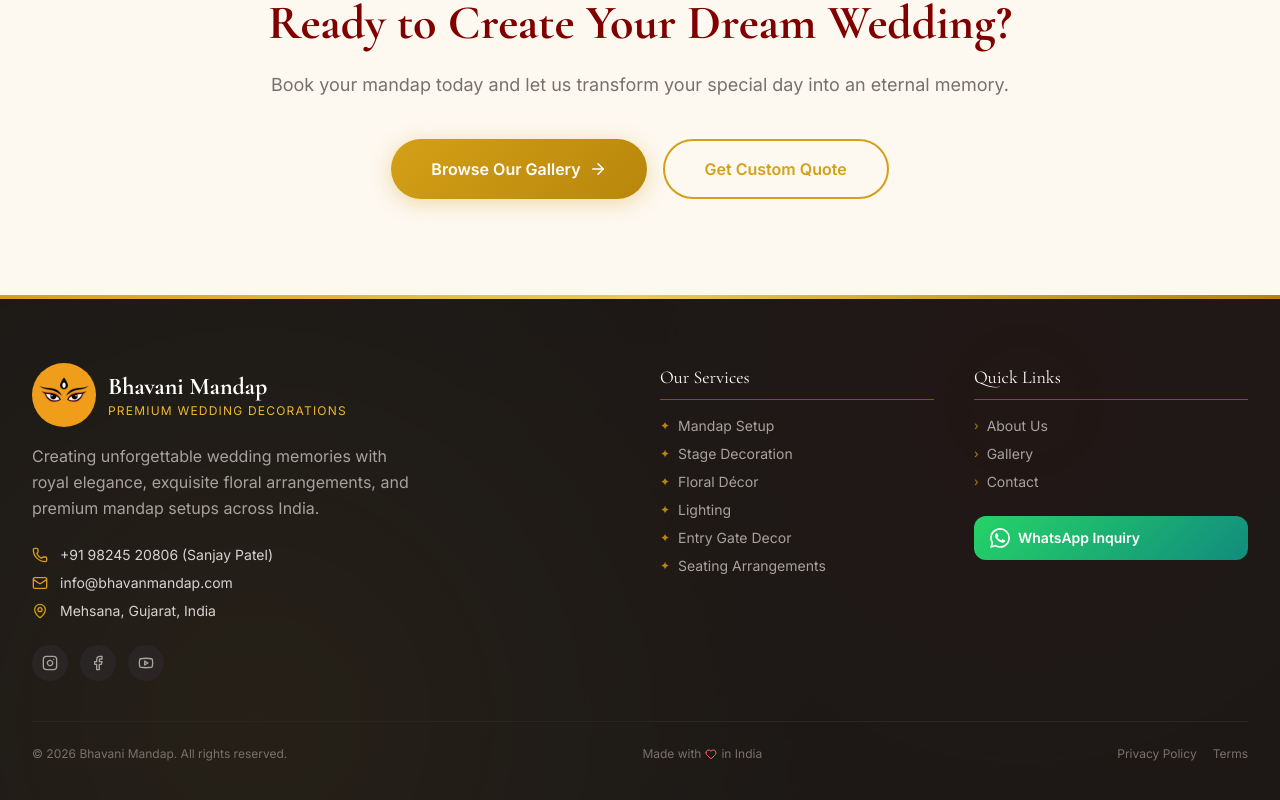
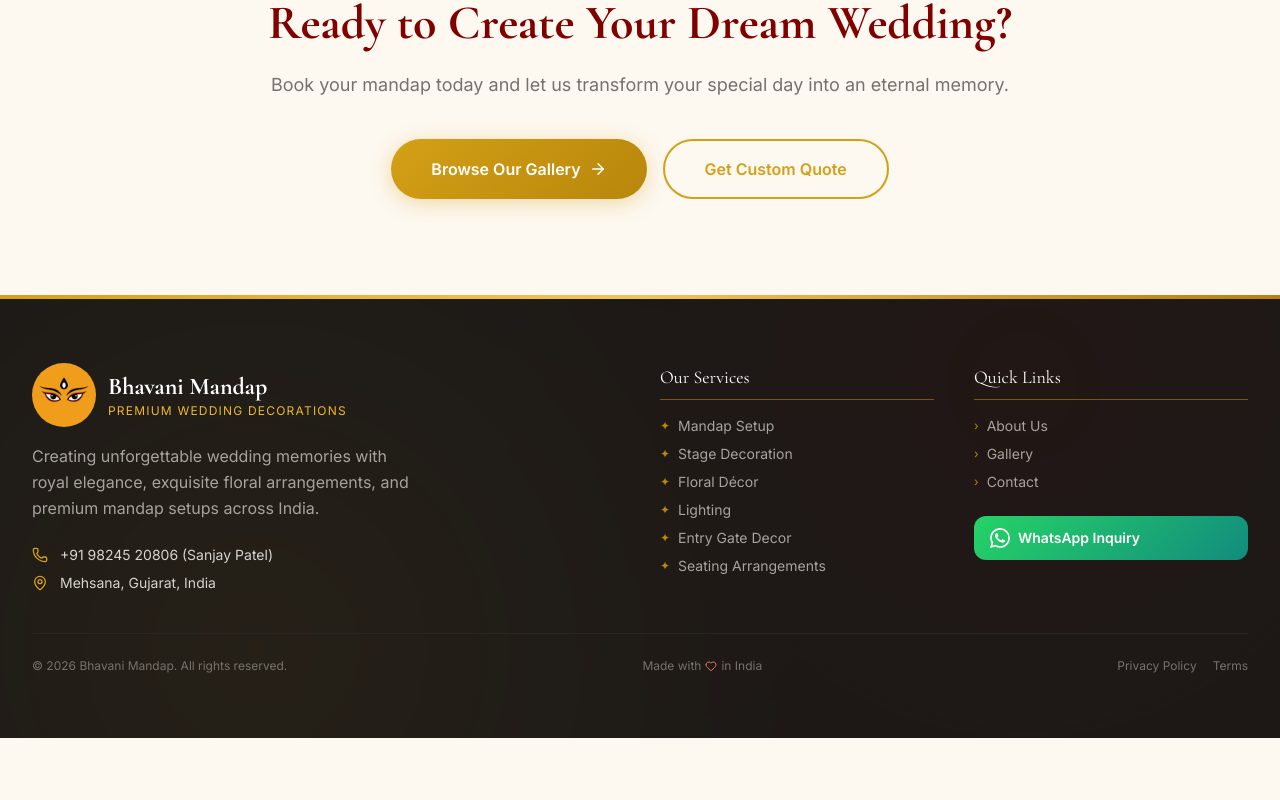
Before and after one commit to krunalyogi/bhavani-mandap, a Next.js app in the folder frontend/: page / in a window 1280 px wide. Shown: the part 2862-3662 px from the top of the page. After the commit the page ends 3600 px from the top, so only its background shows below. Built offline with nearby package versions, Linux system fonts and the light colour scheme; no server answers.

Commit message:
Remove social icons and email from footer

```diff
--- a/frontend/src/components/Footer.tsx
+++ b/frontend/src/components/Footer.tsx
@@ -1,6 +1,6 @@
 import Link from "next/link";
 import Image from "next/image";
-import { Phone, Mail, MapPin, Instagram, Facebook, Youtube, Heart } from "lucide-react";
+import { Phone, MapPin, Heart } from "lucide-react";
 
 const SERVICES = ["Mandap Setup", "Stage Decoration", "Floral Décor", "Lighting", "Entry Gate Decor", "Seating Arrangements"];
 const QUICK_LINKS = [
@@ -46,26 +46,9 @@
                             <a href="tel:+919824520806" className="flex items-center gap-3 hover:text-gold-400 transition-colors">
                                 <Phone size={16} className="text-gold-500 flex-shrink-0" /> +91 98245 20806 (Sanjay Patel)
                             </a>
-                            <a href="mailto:info@bhavanmandap.com" className="flex items-center gap-3 hover:text-gold-400 transition-colors">
-                                <Mail size={16} className="text-gold-500 flex-shrink-0" /> info@bhavanmandap.com
-                            </a>
                             <p className="flex items-center gap-3">
                                 <MapPin size={16} className="text-gold-500 flex-shrink-0" /> Mehsana, Gujarat, India
                             </p>
-                        </div>
-                        {/* Social */}
-                        <div className="flex gap-3 mt-6">
-                            {[
-                                { icon: Instagram, href: "#", label: "Instagram" },
-                                { icon: Facebook, href: "#", label: "Facebook" },
-                                { icon: Youtube, href: "#", label: "YouTube" },
-                            ].map(({ icon: Icon, href, label }) => (
-                                <a key={label} href={href} aria-label={label}
-                                    className="w-9 h-9 rounded-full bg-stone-800 flex items-center justify-center text-stone-400 hover:text-gold-400 hover:bg-stone-700 transition-all"
-                                >
-                                    <Icon size={16} />
-                                </a>
-                            ))}
                         </div>
                     </div>
 
```
